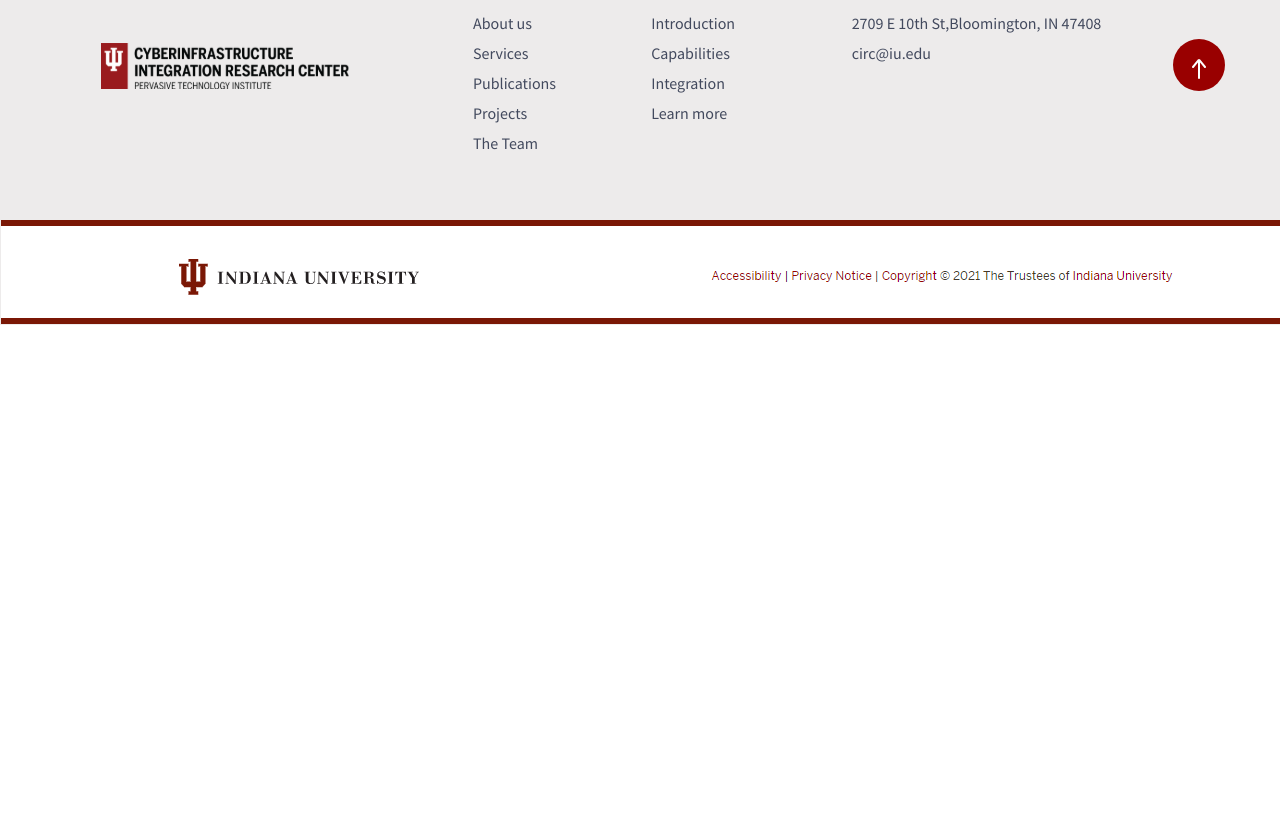
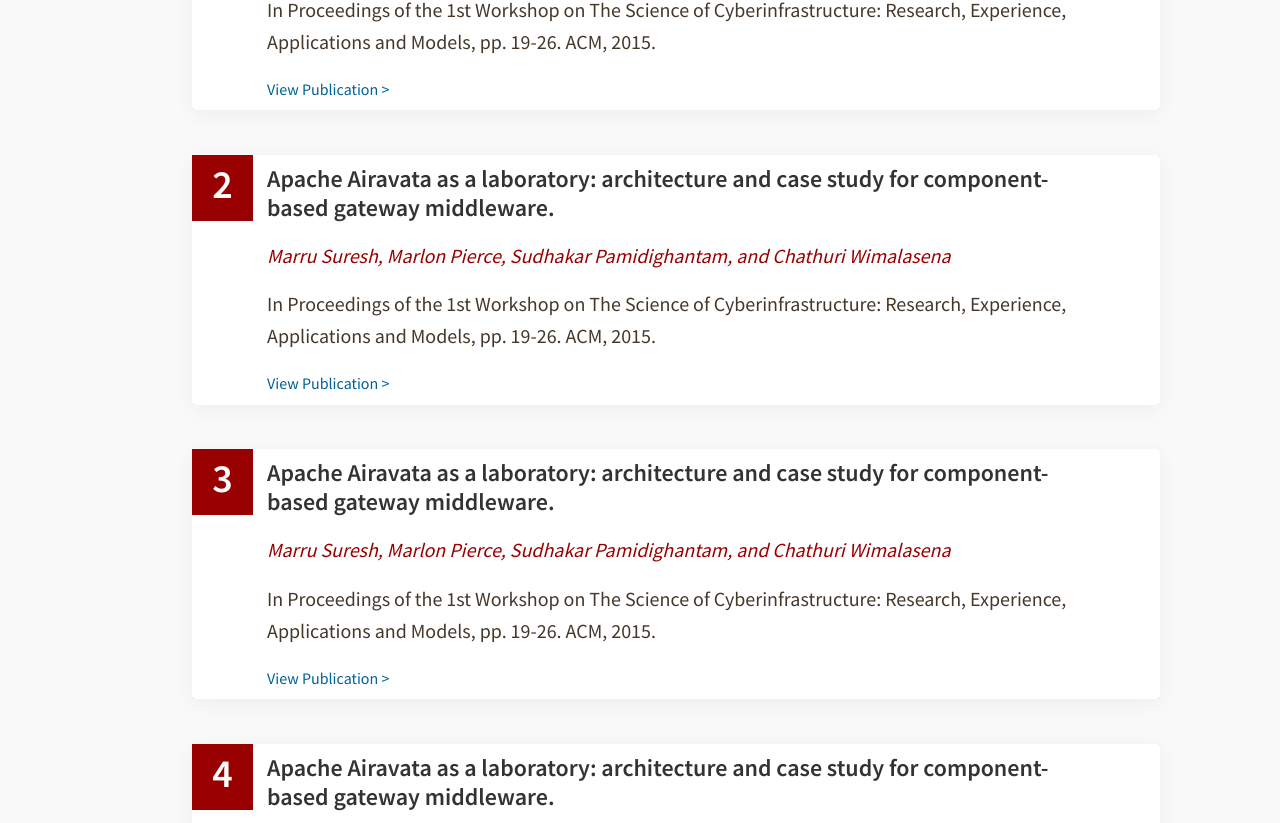
Before and after one commit to SciGaP/circ-website, a Vue app: page /projects in a window 1280 px wide. Shown: the part 2817-3640 px from the top of the page. Before the commit the page ends 3142 px from the top, so only its background shows below. Built offline with nearby package versions, Linux system fonts and the light colour scheme.

Commit message:
added resuable publicationcard component

```diff
--- /dev/null
+++ b/src/components/overlay/publicationCard.vue
@@ -0,0 +1,37 @@
+<template>
+	<div class="publication-card link-text">
+		<div style="padding:0px 15px">
+			<span style="font-size:24px;line-height:120%;color:#333333"><b>{{ name }}</b></span><br/><br/>
+			<span style="padding-top:15px;font-size:20px;font-style:italic;ine-height:140%;color:#990000;align:center">{{ authors }}</span>
+			<p style="font-size:20px;line-height:160%;color:#45382B">{{ description }}</p>
+			<a href="" style="font-size:20px line-height:140%">View Publication ></a>
+		</div>
+	</div>
+</template>
+
+<script>
+export default {
+	name: 'publicationCard',
+	props: ['name', 'authors', 'description', 'publicationLink']
+}
+</script>
+
+<style scoped>
+
+.publication-card {
+	background: #FFFFFF;
+	box-shadow: 0px 4px 20px rgba(0, 0, 0, 0.05);
+	border-radius: 5px;
+    padding: 10px 60px;
+}
+
+img {
+	width: 387px;
+	height: 191px;
+}
+
+a {
+  text-decoration: none;
+  color: #006298;
+}
+</style>
--- a/src/components/pages/Projects.vue
+++ b/src/components/pages/Projects.vue
@@ -81,16 +81,58 @@
 
         <div class="global-padding" style="background:#FAF9F9">
 			<div style="padding-bottom:2rem"><span class="home-head-text head-text link-text">Key Publications</span></div>
+            <div>
+                <ol>
+                    <li>
+                            <publicationCard
+                                name="Apache Airavata as a laboratory: architecture and case study for component-based gateway middleware."
+                                authors="Marru Suresh, Marlon Pierce, Sudhakar Pamidighantam, and Chathuri Wimalasena"
+                                description="In Proceedings of the 1st Workshop on The Science of Cyberinfrastructure: Research, Experience, Applications and Models, pp. 19-26. ACM, 2015."
+                            />
+                    </li>
+                    <br/><br/>
+                    <li>
+                            <publicationCard
+                                name="Apache Airavata as a laboratory: architecture and case study for component-based gateway middleware."
+                                authors="Marru Suresh, Marlon Pierce, Sudhakar Pamidighantam, and Chathuri Wimalasena"
+                                description="In Proceedings of the 1st Workshop on The Science of Cyberinfrastructure: Research, Experience, Applications and Models, pp. 19-26. ACM, 2015."
+                            />
+                    </li>
+                    <br/>
+                    <br/>
+                    <li>
+                            <publicationCard
+                                name="Apache Airavata as a laboratory: architecture and case study for component-based gateway middleware."
+                                authors="Marru Suresh, Marlon Pierce, Sudhakar Pamidighantam, and Chathuri Wimalasena"
+                                description="In Proceedings of the 1st Workshop on The Science of Cyberinfrastructure: Research, Experience, Applications and Models, pp. 19-26. ACM, 2015."
+                            />
+                    </li>
+                    <br/>
+                    <br/>
+                    <li>
+                            <publicationCard
+                                name="Apache Airavata as a laboratory: architecture and case study for component-based gateway middleware."
+                                authors="Marru Suresh, Marlon Pierce, Sudhakar Pamidighantam, and Chathuri Wimalasena"
+                                description="In Proceedings of the 1st Workshop on The Science of Cyberinfrastructure: Research, Experience, Applications and Models, pp. 19-26. ACM, 2015."
+                            />
+                    </li><br/>
+                    <br/>
+
+                </ol>
+            </div>
         </div>
     </div>
 </template>
 
 <script>
 import projectCard from '../overlay/projectCard';
+import publicationCard from '../overlay/publicationCard';
 export default {
 	name: 'projects',
-	components: {projectCard},
-
+	components: {
+        projectCard,
+        publicationCard
+        }
 }
 </script>
 <style scoped>
@@ -98,5 +140,38 @@
 img {
 	filter: drop-shadow(0px 4px 4px rgba(0, 0, 0, 0.25));border-radius: 5px 50px 5px 50px;
 }
+ol{
+    counter-reset: li;
+}
+ol > li {
+    position:relative; /* Create a positioning context */
+    margin:0 0 0 2em; /* Give each list item a left margin to make room for the numbers */
+    padding:0px 0px; /* Add some spacing around the content */
+    list-style:none; /* Disable the normal item numbering */
+    background:#f6f6f6;
+    counter-increment:li;
+}
+ol > li:before {
+
+    content:counter(li);
+    position:absolute;
+    top:0px;
+    left:0em;
+    -moz-box-sizing:border-box;
+    -webkit-box-sizing:border-box;
+    box-sizing:border-box;
+    width:61px;
+    height:66px;
+    margin-right:8px;
+    padding:4px;
+    border-top:2px;
+    color:#FFFFFF;
+    background:#990000;
+    font-weight:bold;
+    font-family:Source Sans Pro;
+    font-size:40px;
+    line-height:50px;
+    text-align:center;
+}
 
 </style>
```
